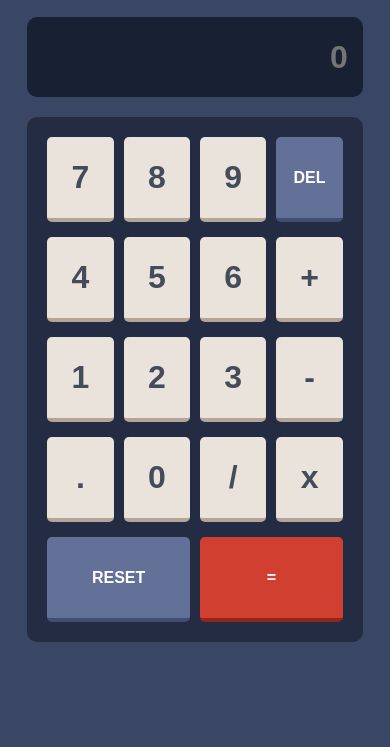
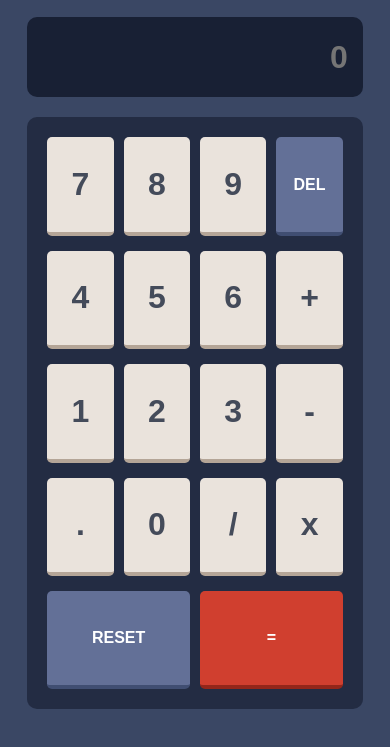
Before and after one commit to SoftCore01/simple-calculator, a plain HTML site: page index.html in a window 390 px wide. Shown: the part 59-806 px from the top of the page. Drawn offline with Linux system fonts and the light colour scheme.

Commit message:
Calculator height fix1

```diff
--- a/style.css
+++ b/style.css
@@ -67,7 +67,7 @@ body {
 
 
 .calculator {
-    height: clamp(400px, 100%, 700px);
+    height: clamp(400px, 100%, 100%);
     width: clamp(250px,100%, 350px);
     margin: auto;
 }
```
